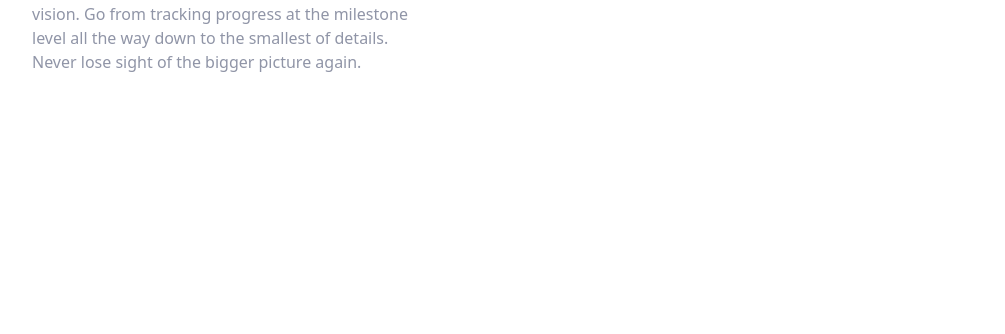
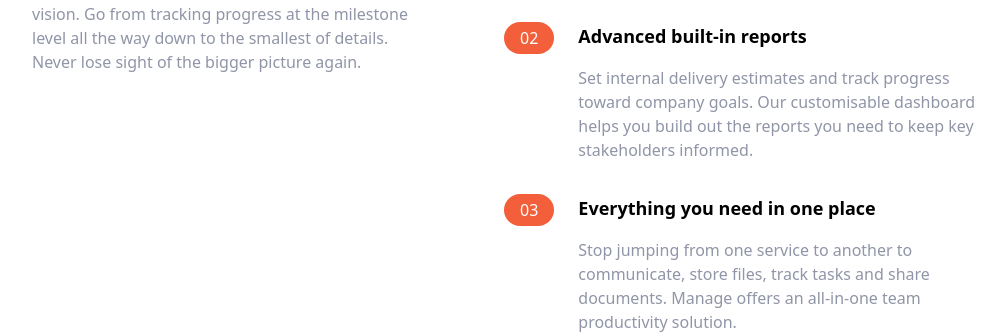
Before and after one commit to tractortoby/tailwind-landing-page-clone, a website: page index.html in a window 1280 px wide. Shown: the part 806-1140 px from the top of the page, without its empty margins (136-1141 px from the left). Before the commit the page ends 880 px from the top, so only its background shows below. Drawn offline with Linux system fonts and the light colour scheme.

Commit message:
Add List Item 2 and 3

```diff
--- a/index.html
+++ b/index.html
@@ -115,6 +115,66 @@
               </p>
             </div>
           </div>
+
+          <!-- List Item 2 -->
+          <div
+            class="flex flex-col space-y-3 md:flex-row md:space-y-0 md:space-x-6"
+          >
+            <!-- Heading -->
+            <div class="rounded-l-full bg-brightRedSupLight md:bg-transparent">
+              <div class="flex items-center space-x-2">
+                <div
+                  class="px-4 py-2 text-white rounded-full md:py-1 bg-brightRed"
+                >
+                  02
+                </div>
+                <h3 class="text-base font-bold md:mb-4 md:hidden">
+                  Advanced built-in reports
+                </h3>
+              </div>
+            </div>
+
+            <div>
+              <h3 class="hidden mb-4 text-lg font-bold md:block">
+                Advanced built-in reports
+              </h3>
+              <p class="text-darkGrayishBlue">
+                Set internal delivery estimates and track progress toward
+                company goals. Our customisable dashboard helps you build out
+                the reports you need to keep key stakeholders informed.
+              </p>
+            </div>
+          </div>
+
+          <!-- List Item 3 -->
+          <div
+            class="flex flex-col space-y-3 md:flex-row md:space-y-0 md:space-x-6"
+          >
+            <!-- Heading -->
+            <div class="rounded-l-full bg-brightRedSupLight md:bg-transparent">
+              <div class="flex items-center space-x-2">
+                <div
+                  class="px-4 py-2 text-white rounded-full md:py-1 bg-brightRed"
+                >
+                  03
+                </div>
+                <h3 class="text-base font-bold md:mb-4 md:hidden">
+                  Everything you need in one place
+                </h3>
+              </div>
+            </div>
+
+            <div>
+              <h3 class="hidden mb-4 text-lg font-bold md:block">
+                Everything you need in one place
+              </h3>
+              <p class="text-darkGrayishBlue">
+                Stop jumping from one service to another to communicate, store
+                files, track tasks and share documents. Manage offers an
+                all-in-one team productivity solution.
+              </p>
+            </div>
+          </div>
         </div>
       </div>
     </section>
```
Also changed, not shown: css/main.css.
